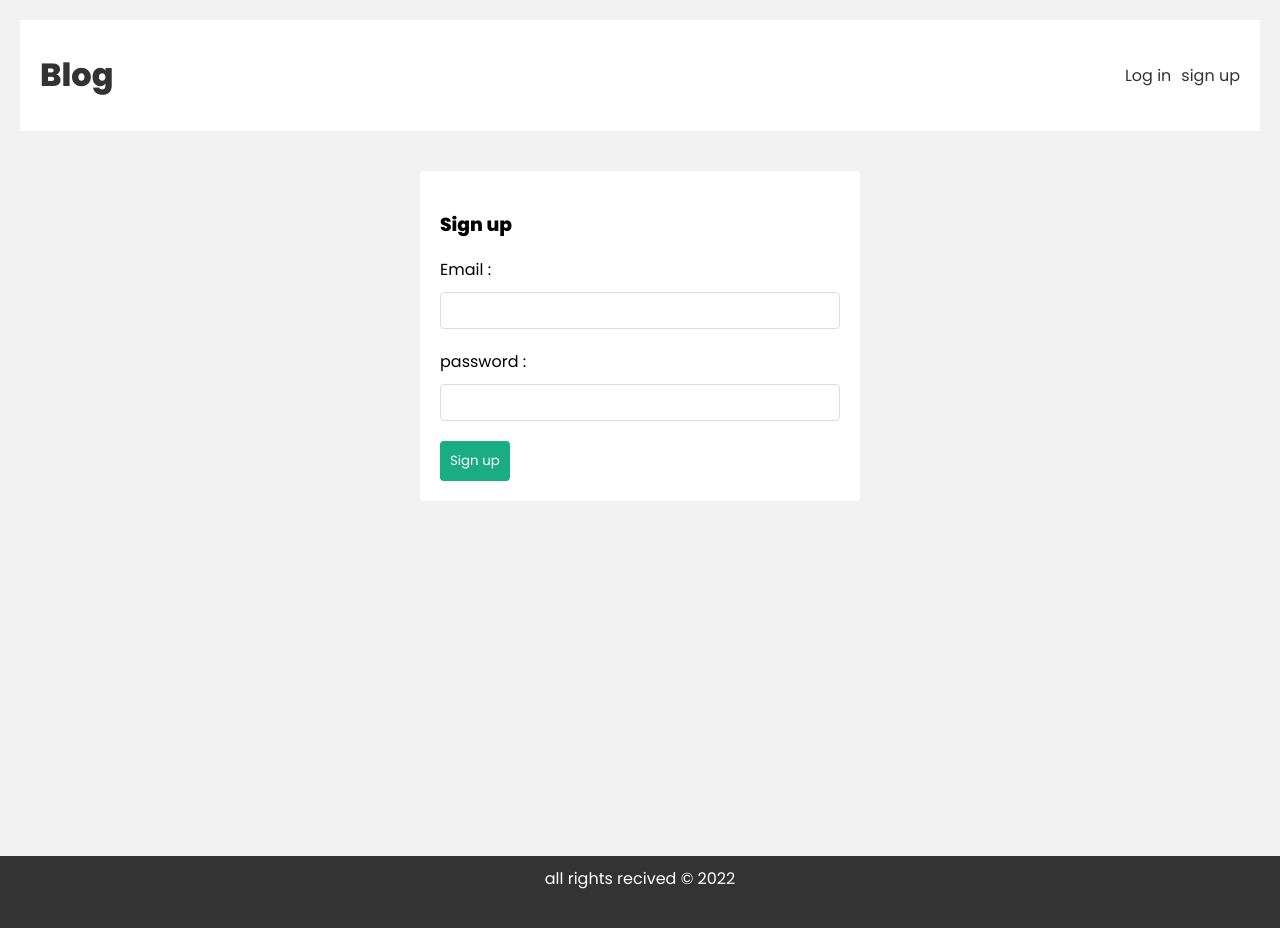
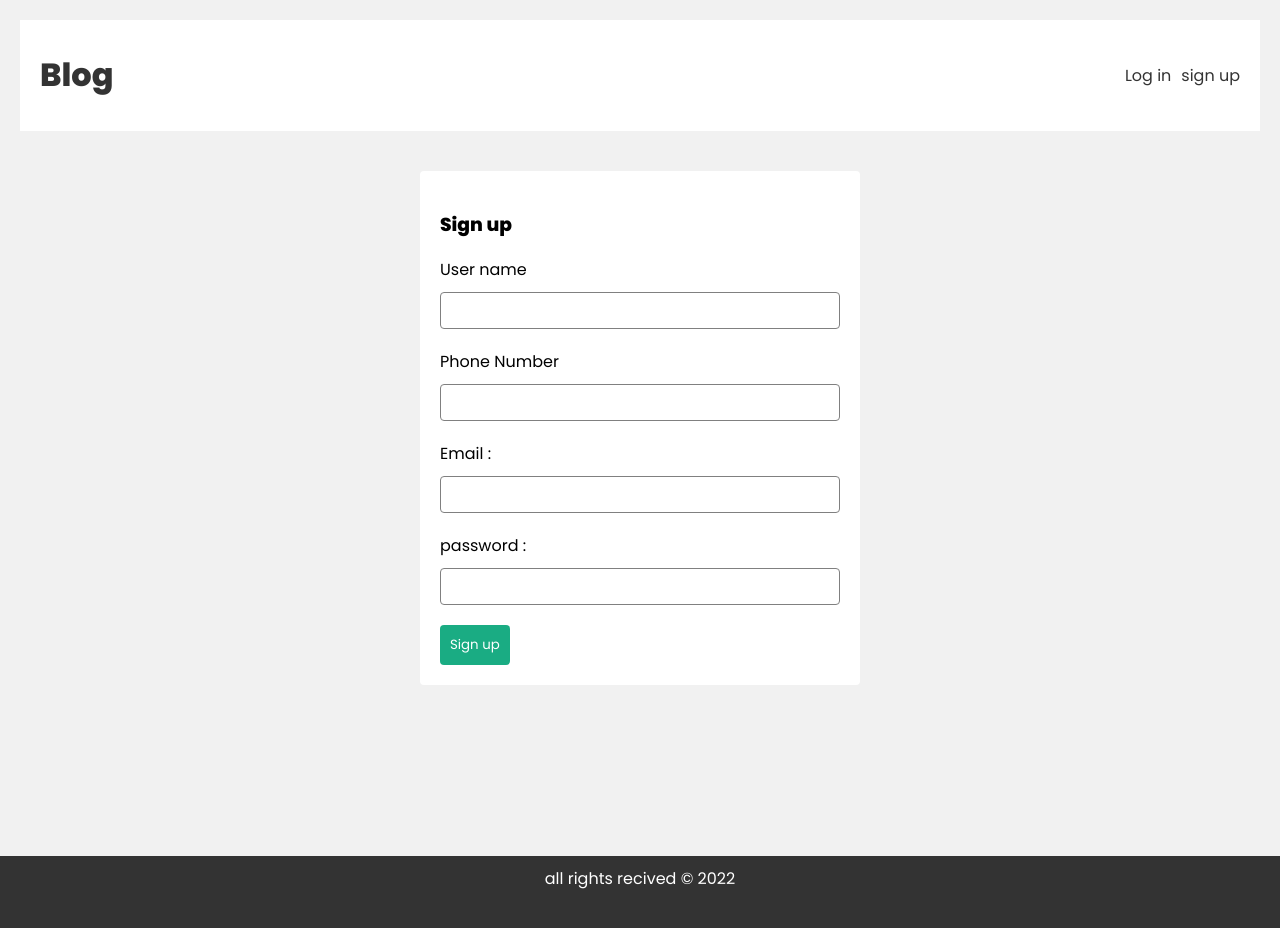
Before and after one commit to majd-ha/mern-app-demo, a React (Create React App) app in the folder frontend/: page /signup in a window 1280 px wide. Shown: the top 928 px of the page. Built offline with nearby package versions, Linux system fonts and the light colour scheme.

Commit message:
modified signup page and associated model and controller and css

```diff
--- a/frontend/src/index.css
+++ b/frontend/src/index.css
@@ -243,7 +243,7 @@ form.login {
 
 /* landing page */
 .landing {
-  width: 800px;
+  width: 80%;
   margin: 10px auto;
 }
 
@@ -365,7 +365,46 @@ form.login {
 
 }
 
+/* .full-name{
+  display: flex;
 
+} */
+
+input{
+  border: 1px solid grey;
+  outline: none;
+}
+
+.invalid{
+  border: 1px solid red;
+}
+.valid {
+  border: 1px solid green;
+}
+.show-instuctions{
+  min-height: 50px;
+
+  color: red;
+  padding: 10px;
+
+  border-radius: 20px;
+  border: 1px solid red;
+}
+.hide-instuctions{
+  display: none;
+}
+.pass-cont{
+  position: relative;
+}
+#show-hide-pass{
+  position: absolute;
+  cursor: pointer;
+    top: 58%;
+    right: 2%;
+}
+#hide-element{
+  display: none;
+}
 /* loader */
 .loader {
   width: 100px;
@@ -411,3 +450,40 @@ form.login {
       transform: rotate(360deg);
   }
 }
+
+
+/* responseve for mobile  */
+
+@media  (max-width : 600px) {
+  .blog-details{
+    width: 90%;
+  }
+  .home-page{
+    width: 100%;
+  }
+  header .container {
+    width: 100%;
+    padding: -11px 20px;
+  }
+  .container .myblogs  {
+  flex-direction: column-reverse;
+  }
+  .container .myblogs button {
+    font-size: small;
+  }
+
+  .home{
+    display: flex;
+    width: 100%;
+    flex-direction: column;
+  }
+  .create {
+    width: 90%;
+  }
+  .pages {
+    width: 100%;
+  }
+  .first-parent{
+    width: 100%;
+  }
+}
--- a/frontend/src/pages/Signup.js
+++ b/frontend/src/pages/Signup.js
@@ -1,34 +1,213 @@
-import { useState } from "react";
+import { useEffect, useRef, useState } from "react";
 import { useSignup } from "../hooks/useSignnup";
+const USER_REGEX = /^[A-z][A-z0-9-_]{3,23}$/;
+const PWD_REGEX = /^(?=.*[a-z])(?=.*[A-Z])(?=.*[0-9])(?=.*[!@#$%]).{8,24}$/;
+const PHONE_REGEX = /^[+]?[(]?[0-9]{3}[)]?[-s.]?[0-9]{3}[-s.]?[0-9]{4,6}$/;
+const EMAIL_REGEX = /[^@ \t\r\n]+@[^@ \t\r\n]+[.][^@ \t\r\n]+/;
 const Signup = () => {
+  //refs
+  const fullnameRef = useRef();
+  const phoneRef = useRef();
+  const pwdRef = useRef();
+  const confirmPwdRef = useRef();
+  const emailRef = useRef();
+
+  //state
+  const [success, setSuccess] = useState(false);
+  const [fullname, setFullname] = useState("");
+  const [validName, setValidName] = useState(false);
+  const [phone, setPhone] = useState("");
+  const [validPhone, setValidPhone] = useState(false);
   const [email, setEmail] = useState("");
+  const [validEmail, setValidEmail] = useState(false);
   const [password, setPassword] = useState("");
+  const [validPwd, setValidPwd] = useState(false);
+  const [confpwd, setConfPwd] = useState("");
+  const [isconfirmed, setIsconfirmed] = useState(false);
+  const [showPass, setShowPass] = useState(false);
+
   const { signup, isLoading, error } = useSignup();
+  //check if all fields is valid
+  useEffect(() => {
+    if (validName && validEmail && validPhone && validPwd && isconfirmed) {
+      setSuccess(true);
+    } else {
+      setSuccess(false);
+    }
+  }, [isconfirmed, validEmail, validName, validPhone, validPwd]);
+  //check name validation
+  useEffect(() => {
+    const isValidname = USER_REGEX.test(fullname);
+    setValidName(isValidname);
+  }, [fullname]);
+  //check password validation && if confimation matched
+  useEffect(() => {
+    const isValidPwd = PWD_REGEX.test(password);
+    setValidPwd(isValidPwd);
+
+    const isMatched = password === confpwd;
+    setIsconfirmed(isMatched);
+  }, [password, confpwd]);
+
+  //phone validation
+  useEffect(() => {
+    const isValidPhone = PHONE_REGEX.test(phone);
+    setValidPhone(isValidPhone);
+  }, [phone]);
+  //email validation
+  useEffect(() => {
+    const isValidEmail = EMAIL_REGEX.test(email);
+
+    setValidEmail(isValidEmail);
+  }, [email]);
+
+  //function to submit the form
   const handelSubmit = async (e) => {
     e.preventDefault();
-    await signup(email, password);
-    setPassword("");
-    setEmail("");
+    if (success) {
+      await signup(email, password, phone, fullname);
+    }
+  };
+  //toggle password show/hide
+  const ShowPassword = () => {
+    if (showPass) {
+      setShowPass(false);
+    } else {
+      setShowPass(true);
+    }
   };
   return (
     <form className="signup" onSubmit={handelSubmit}>
       <h3>Sign up</h3>
+
+      <label>User name</label>
+      <input
+        type={"text"}
+        id="fullname"
+        ref={fullnameRef}
+        autoComplete="on"
+        onBlur={() =>
+          (fullnameRef.current.className =
+            fullname && validName ? "valid" : "invalid")
+        }
+        className={fullname && !validName ? "invalid" : ""}
+        onChange={(e) => {
+          setFullname(e.target.value);
+        }}
+      />
+      <p
+        className={
+          fullname && !validName ? "show-instuctions" : "hide-instuctions"
+        }
+      >
+        at least 4 charecters not allowed to use spaces and !, @ ,# , ; , : you
+        can use charecters and dash and under score
+      </p>
+      <label>Phone Number</label>
+      <input
+        type={"text"}
+        id="phone"
+        ref={phoneRef}
+        autoComplete="on"
+        onBlur={() =>
+          (phoneRef.current.className =
+            phone && validPhone ? "valid" : "invalid")
+        }
+        className={phone && !validPhone ? "invalid" : ""}
+        onChange={(e) => {
+          setPhone(e.target.value);
+        }}
+      />
+      <p
+        className={
+          phone && !validPhone ? "show-instuctions" : "hide-instuctions"
+        }
+      >
+        enter a valid phone number
+      </p>
       <label>Email : </label>
       <input
         type={"email"}
         onChange={(e) => {
           setEmail(e.target.value);
         }}
+        autoComplete="on"
+        onBlur={() =>
+          (emailRef.current.className =
+            email && validEmail ? "valid" : "invalid")
+        }
+        className={email && !validEmail ? "invalid" : ""}
+        ref={emailRef}
         value={email}
       />
+      <p
+        className={
+          email && !validEmail ? "show-instuctions" : "hide-instuctions"
+        }
+      >
+        enter a valid email
+      </p>
+      <div className="pass-cont">
         <label>password : </label>
         <input
-        type={"password"}
+          type={showPass ? "text" : "password"}
           onChange={(e) => {
             setPassword(e.target.value);
           }}
           value={password}
+          onBlur={() =>
+            (pwdRef.current.className =
+              password && validPwd ? "valid" : "invalid")
+          }
+          className={password && !validPwd ? "invalid" : ""}
+          ref={pwdRef}
         />
+        <span
+          id={password ? "show-hide-pass" : "hide-element"}
+          onClick={ShowPassword}
+          className="material-symbols-outlined"
+        >
+          {showPass ? <>visibility</> : <>visibility_off</>}
+        </span>
+      </div>
+
+      <p
+        className={
+          password && !validPwd ? "show-instuctions" : "hide-instuctions"
+        }
+      >
+        enter a valid password that contains at least 8 charecters and less than
+        23 charecters and capital letters and @,#,$... and numbers
+      </p>
+      {password && (
+        <>
+          <label>confirm password : </label>
+          <input
+            type={"password"}
+            onChange={(e) => {
+              setConfPwd(e.target.value);
+            }}
+            className={
+              password && validPwd && isconfirmed
+                ? "valid"
+                : password && validPwd && !isconfirmed
+                ? "invalid"
+                : ""
+            }
+            value={confpwd}
+            ref={confirmPwdRef}
+          />
+          <p
+            className={
+              password && validPwd && !isconfirmed
+                ? "show-instuctions"
+                : "hide-instuctions"
+            }
+          >
+            you must enter a identical passowrd
+          </p>
+        </>
+      )}
       <button disabled={isLoading}>Sign up</button>
       {error && <div className="error">{error}</div>}
     </form>
```
Also changed, not shown: 2 other files (tests, documents, lock files or other folders). Lines whose indentation alone changed are shown as unchanged.
